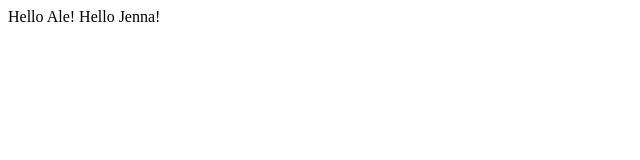
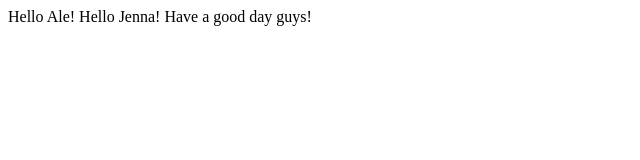
Before and after one commit to cjcpineda/PlaywrightAutomation, a plain HTML site: page index.html in a window 1280 px wide. Shown: the whole page, without its empty margins (0-640 px from the left). Drawn offline with Linux system fonts and the light colour scheme.

Commit message:
good day

```diff
--- a/index.html
+++ b/index.html
@@ -8,5 +8,6 @@
 <body>
     Hello Ale!
     Hello Jenna!
+    Have a good day guys!
 </body>
 </html>
```
